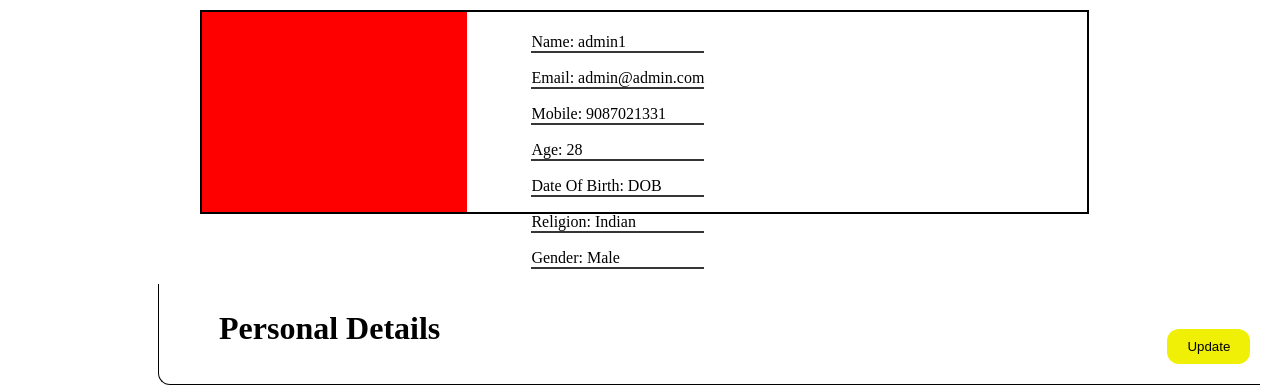
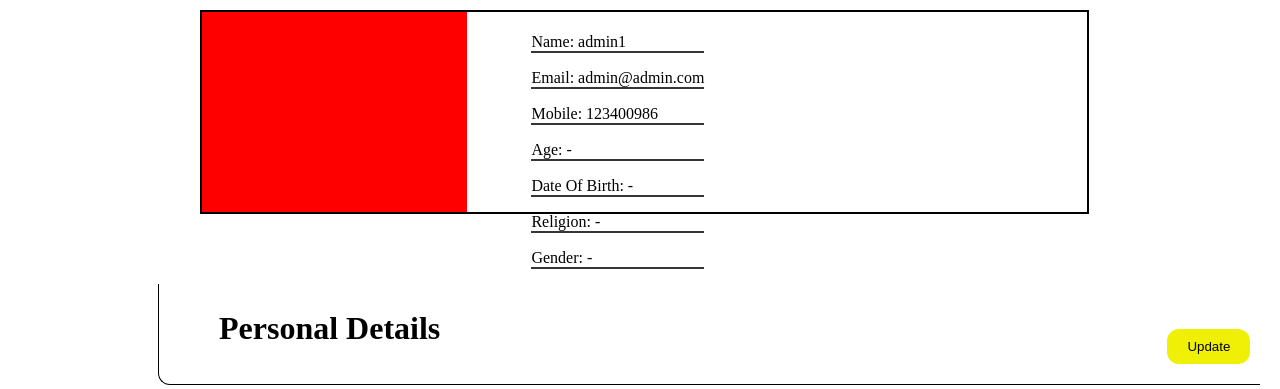
Before and after one commit to Mpanshuman/hastaganthi, a Django app: page /userprofile in a window 1280 px wide. Shown: the part 83-472 px from the top of the page. Run offline with Django 3.2, Linux system fonts and the light colour scheme; the first user in the database is signed in; data comes from the database, SQL or seed files in the repository.

Commit message:
Dynamic User profile

```diff
--- a/registered_user/views.py
+++ b/registered_user/views.py
@@ -3,6 +3,7 @@ from registered_user.models import MyUser
 from django.contrib.auth import authenticate,login,logout
 from django.contrib import messages
 from non_registered_user.models import User_Test
+from registered_user.models import User_Details
 from django.contrib.auth.decorators import login_required
 from random import randint
 from django.core.mail import EmailMessage
@@ -81,7 +82,10 @@ def userprofile(request):
 
     username = request.user.username
     useremail = request.user.email
-    userdata = {'UserName': username,'UserEmail': useremail}
+    userphone = request.user.phone
+    userdatafromdb = get_userdata(request)
+    userdata = {'UserName': username,'UserEmail': useremail, 'UserData':userdatafromdb,'UserPhone':userphone}
+
     return render(request,'registered_user/userprofile.html',userdata)
 
 ## Checking for current user
@@ -129,3 +133,13 @@ def sent_email(username,email):
     [email],)
     email.fail_silently = False
     email.send()
+
+
+
+def get_userdata(request):
+    try:
+        userdata = User_Details.objects.get(user_id=request.user.id)
+    except User_Details.DoesNotExist:
+        userdata = {'age':'-','dateofbirth':'-','religion':'-','gender':'-'}
+    print('User Data:', userdata)
+    return userdata
--- a/template/registered_user/userprofile.html
+++ b/template/registered_user/userprofile.html
@@ -13,11 +13,11 @@
             <div class="Basic_info">
                 <p><label>Name: </label><label>{{UserName}}</label></p>
                 <p><label>Email: </label><label>{{UserEmail}}</label></p>
-                <p><label>Mobile: </label><label>9087021331</label></p>
-                <p><label>Age: </label><label>28</label></p>
-                <p><label>Date Of Birth: </label><label>DOB</label></p>
-                <p><label>Religion: </label><label>Indian</label></p>
-                <p><label>Gender: </label><label>Male</label></p>
+                <p><label>Mobile: </label><label>{{UserPhone}}</label></p>
+                <p><label>Age: </label><label>{{UserData.age}}</label></p>
+                <p><label>Date Of Birth: </label><label>{{UserData.dateofbirth}}</label></p>
+                <p><label>Religion: </label><label>{{UserData.religion}}</label></p>
+                <p><label>Gender: </label><label>{{UserData.gender}}</label></p>
             </div>
         </div>
 
```
Also changed, not shown: db.sqlite3, registered_user/migrations/0005_auto_20201029_1710.py (added), registered_user/migrations/0006_auto_20201029_1926.py (added), static/registered_user/images/62100.JPEG (added).
